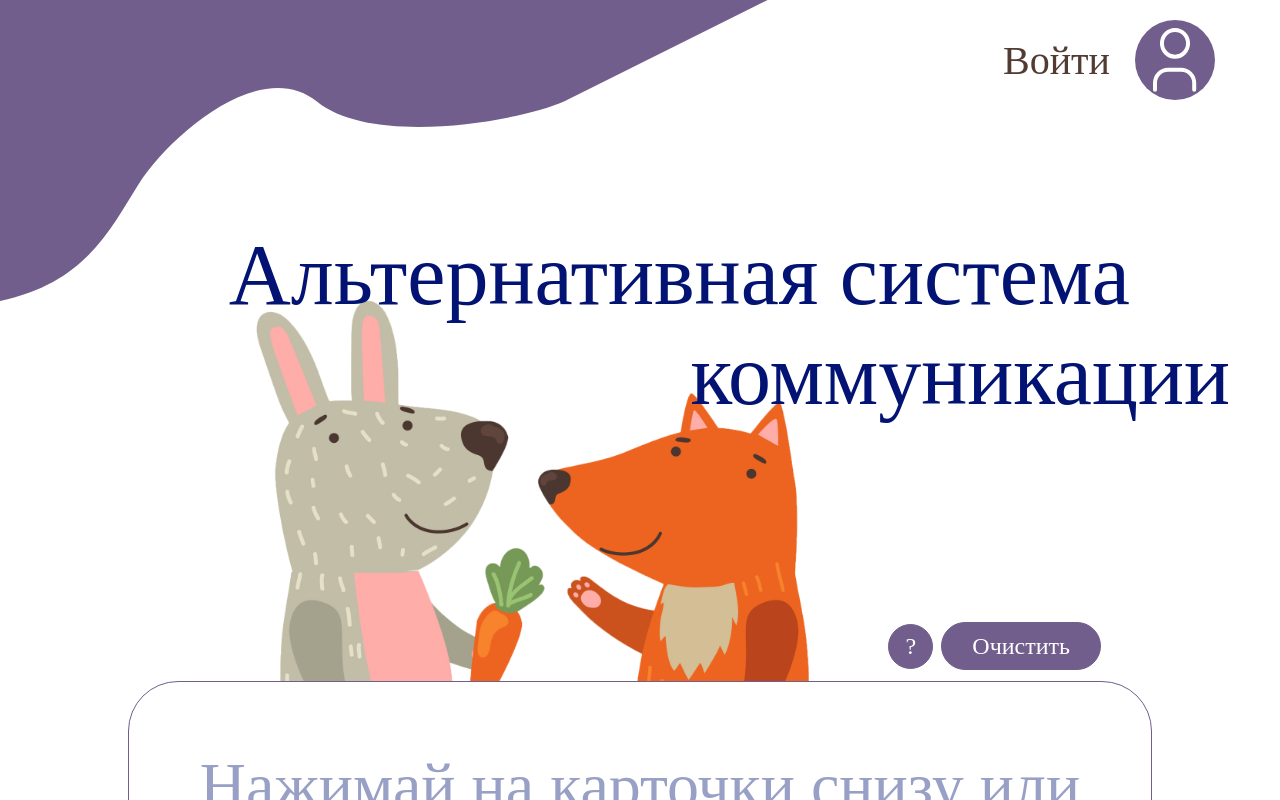
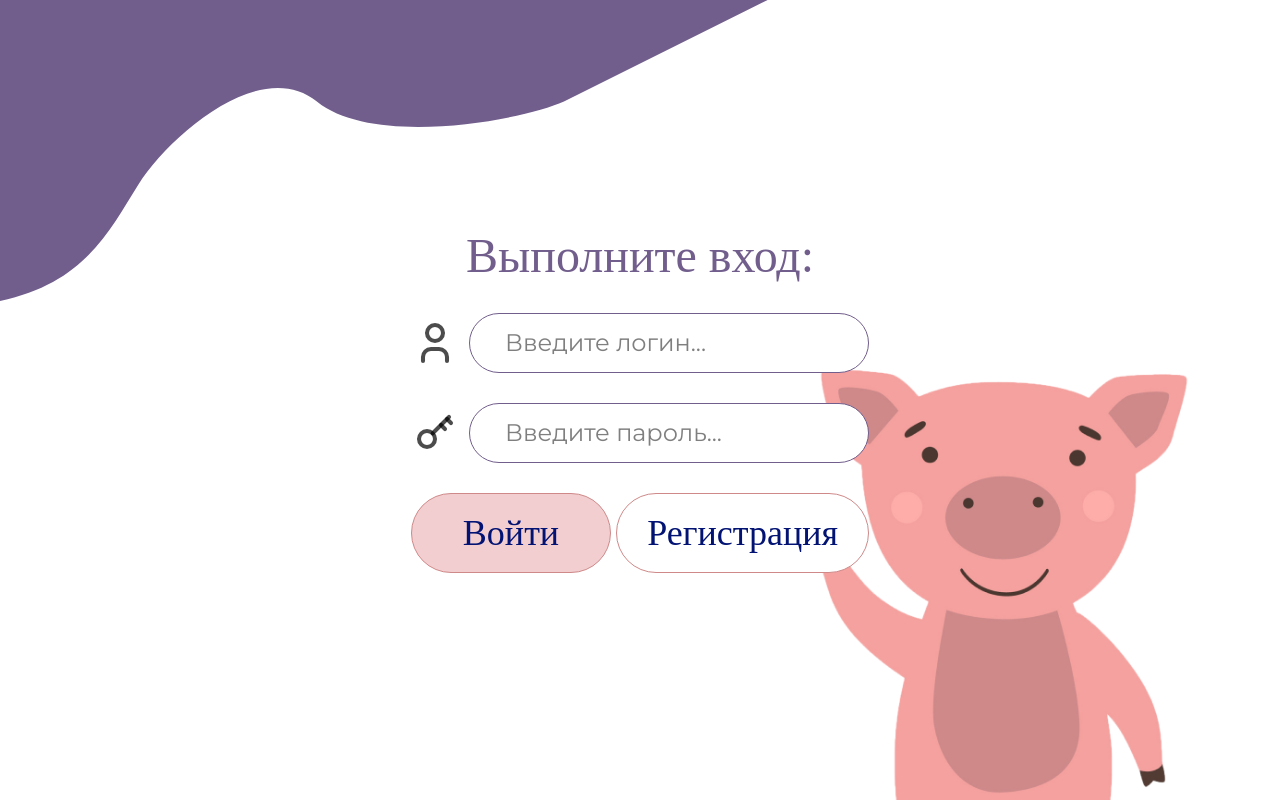
Before and after one commit to WouterLab/react-asc, a React (Create React App) app: page / in a window 1280 px wide. Shown: the top 800 px of the page. Built offline with nearby package versions, Linux system fonts and the light colour scheme; a web font is replaced by a local one.

Commit message:
login active

```diff
--- a/src/App.jsx
+++ b/src/App.jsx
@@ -10,7 +10,7 @@ import { MyCards } from "./pages/MyCards/MyCards";
 import { NotFound } from "./pages/NotFound/NotFound";
 
 function App() {
-  const [isLogged, setIsLogged] = useState(true);
+  const [isLogged, setIsLogged] = useState(false);
   const [loginError, setLoginError] = useState(false);
 
   const login = (data) => {
```
